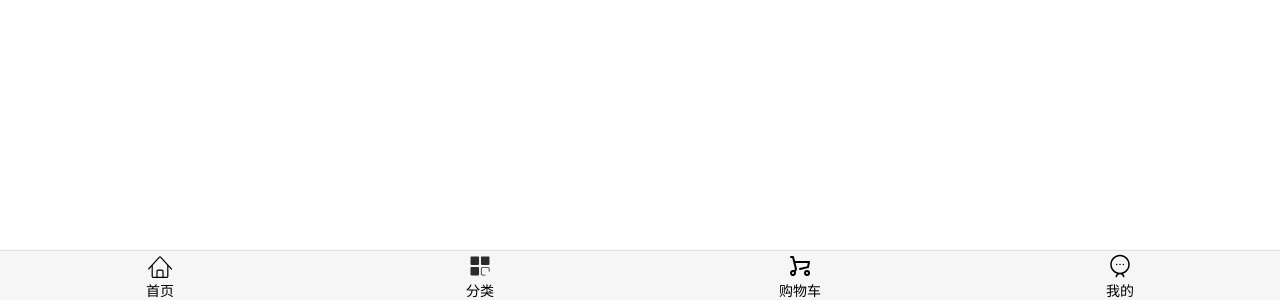
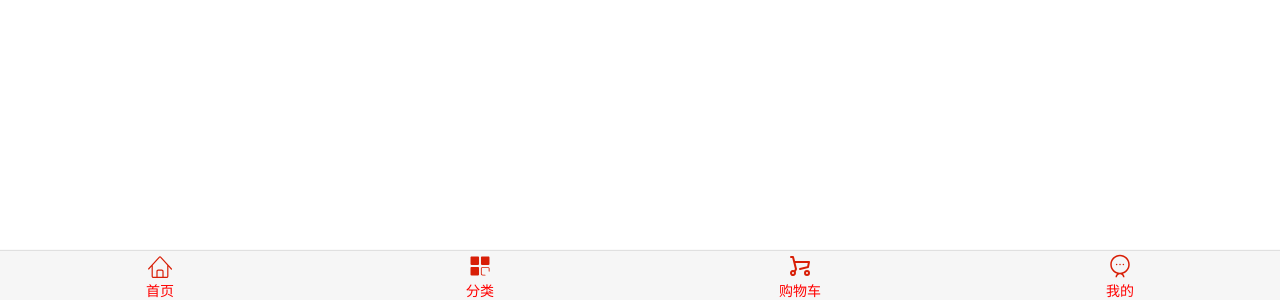
Before and after one commit to maicoder/learnVue, a Vue app in the folder 16-vue-router/tabbar/: page /#/profile in a window 1280 px wide. Shown: the part 500-800 px from the top of the page. Built offline with nearby package versions, Linux system fonts and the light colour scheme.

Commit message:
Add tabbar item active

```diff
--- a/16-vue-router/tabbar/src/App.vue
+++ b/16-vue-router/tabbar/src/App.vue
@@ -3,18 +3,22 @@
     <tab-bar>
       <tab-bar-item>
         <img slot="item-icon" src="./assets/img/tabbar/home.svg" alt="">
+        <img slot="item-icon-active" src="./assets/img/tabbar/home_active.svg" alt="">
         <div slot="item-text">首页</div>
       </tab-bar-item>
       <tab-bar-item>
         <img slot="item-icon" src="./assets/img/tabbar/category.svg" alt="">
+        <img slot="item-icon-active" src="./assets/img/tabbar/category_active.svg" alt="">
         <div slot="item-text">分类</div>
       </tab-bar-item>
       <tab-bar-item>
         <img slot="item-icon" src="./assets/img/tabbar/shopcart.svg" alt="">
+        <img slot="item-icon-active" src="./assets/img/tabbar/shopcart_active.svg" alt="">
         <div slot="item-text">购物车</div>
       </tab-bar-item>
       <tab-bar-item>
         <img slot="item-icon" src="./assets/img/tabbar/profile.svg" alt="">
+        <img slot="item-icon-active" src="./assets/img/tabbar/profile_active.svg" alt="">
         <div slot="item-text">我的</div>
       </tab-bar-item>
     </tab-bar>
--- a/16-vue-router/tabbar/src/components/tabbar/TabBarItem.vue
+++ b/16-vue-router/tabbar/src/components/tabbar/TabBarItem.vue
@@ -1,14 +1,24 @@
 <template>
   <div class="tab-bar-item">
-    <slot name="item-icon"></slot>
-    <slot name="item-text"></slot>
+<!--    <slot v-if="!isActive" name="item-icon"></slot>-->
+<!--    <slot v-else name="item-icon-active"></slot>-->
+    <div v-if="!isActive"><slot name="item-icon"></slot></div>
+    <div v-else><slot name="item-icon-active"></slot></div>
+    <div :class="{active: isActive}">
+      <slot name="item-text"></slot>
+    </div>
 
   </div>
 </template>
 
 <script>
   export default {
-    name: "TabBarItem"
+    name: "TabBarItem",
+    data() {
+      return {
+        isActive: true
+      }
+    }
   }
 </script>
 
@@ -27,4 +37,8 @@
     vertical-align: middle;
     margin-bottom: 2px;
   }
+
+  .active {
+    color: red;
+  }
 </style>
```
